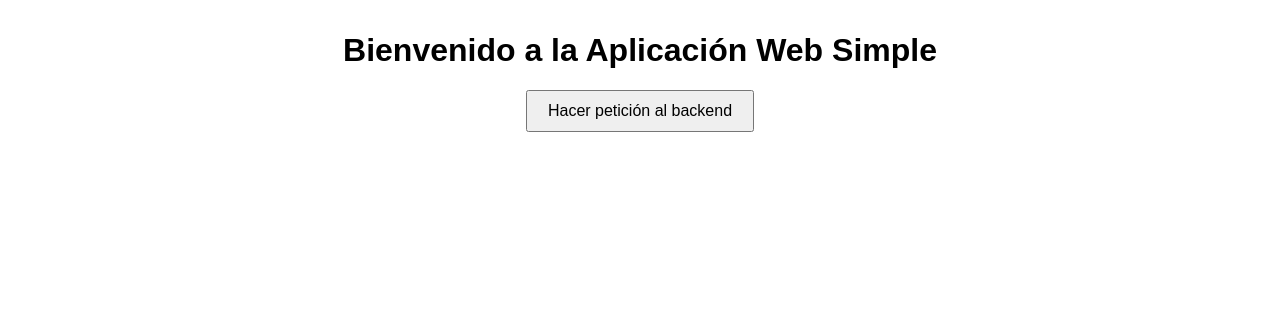
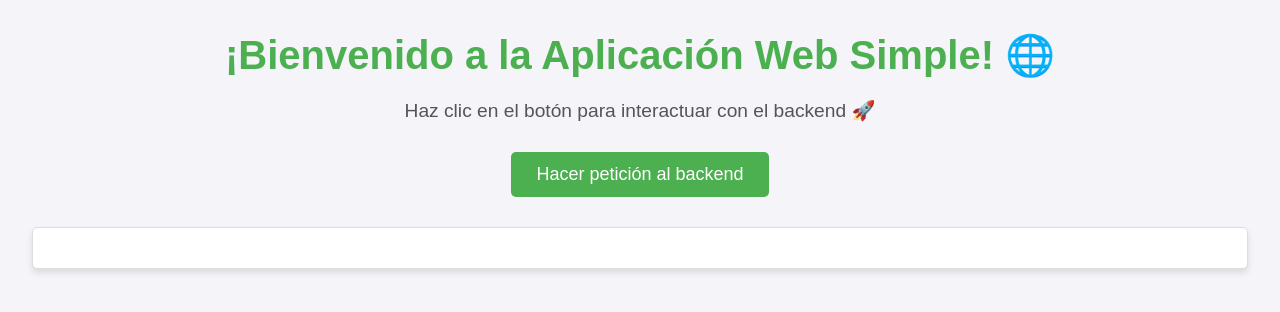
Before and after one commit to smith-ch/pipeline_DevOps-main, a website: page frontend/index.html in a window 1280 px wide. Drawn offline with Linux system fonts and the light colour scheme.

Commit message:
Enhance index.html and styles.css for improved layout and styling

```diff
--- a/frontend/index.html
+++ b/frontend/index.html
@@ -2,12 +2,15 @@
 <html lang="es">
 <head>
   <meta charset="UTF-8">
+  <meta name="viewport" content="width=device-width, initial-scale=1.0">
   <title>Aplicación Web Simple</title>
   <link rel="stylesheet" href="styles.css">
 </head>
 <body>
-  <h1>Bienvenido a la Aplicación Web Simple</h1>
+  <h1>¡Bienvenido a la Aplicación Web Simple! 🌐</h1>
+  <p>Haz clic en el botón para interactuar con el backend 🚀</p>
   <button id="btn-test">Hacer petición al backend</button>
+
   <div id="resultado"></div>
 
   <script src="script.js"></script>
--- a/frontend/styles.css
+++ b/frontend/styles.css
@@ -1,9 +1,51 @@
+/* Estilo general para el cuerpo de la página */
 body {
-    font-family: Arial, sans-serif;
-    text-align: center;
-    margin: 2em;
-  }
-  button {
-    padding: 10px 20px;
-    font-size: 16px;
-  }
+  font-family: 'Arial', sans-serif;
+  text-align: center;
+  margin: 2em;
+  background-color: #f4f4f9;
+  color: #333;
+}
+
+/* Estilo para el título */
+h1 {
+  color: #4CAF50;
+  font-size: 2.5em;
+  margin-bottom: 20px;
+}
+
+/* Estilo para el párrafo */
+p {
+  font-size: 1.2em;
+  color: #555;
+  margin-bottom: 30px;
+}
+
+/* Estilo para el botón */
+button {
+  padding: 12px 25px;
+  font-size: 18px;
+  background-color: #4CAF50;
+  color: white;
+  border: none;
+  border-radius: 5px;
+  cursor: pointer;
+  transition: background-color 0.3s;
+}
+
+/* Efecto al pasar el mouse por encima del botón */
+button:hover {
+  background-color: #45a049;
+}
+
+/* Estilo para el contenedor de resultados */
+#resultado {
+  margin-top: 30px;
+  padding: 20px;
+  background-color: #fff;
+  border: 1px solid #ddd;
+  border-radius: 5px;
+  box-shadow: 0 4px 6px rgba(0, 0, 0, 0.1);
+  color: #333;
+  font-size: 1.1em;
+}
```
